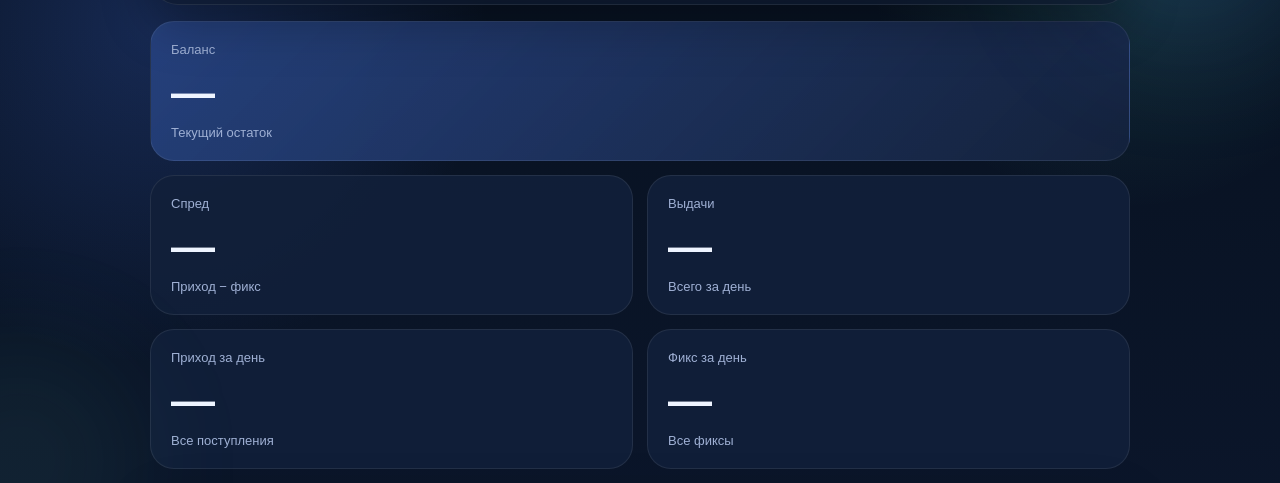
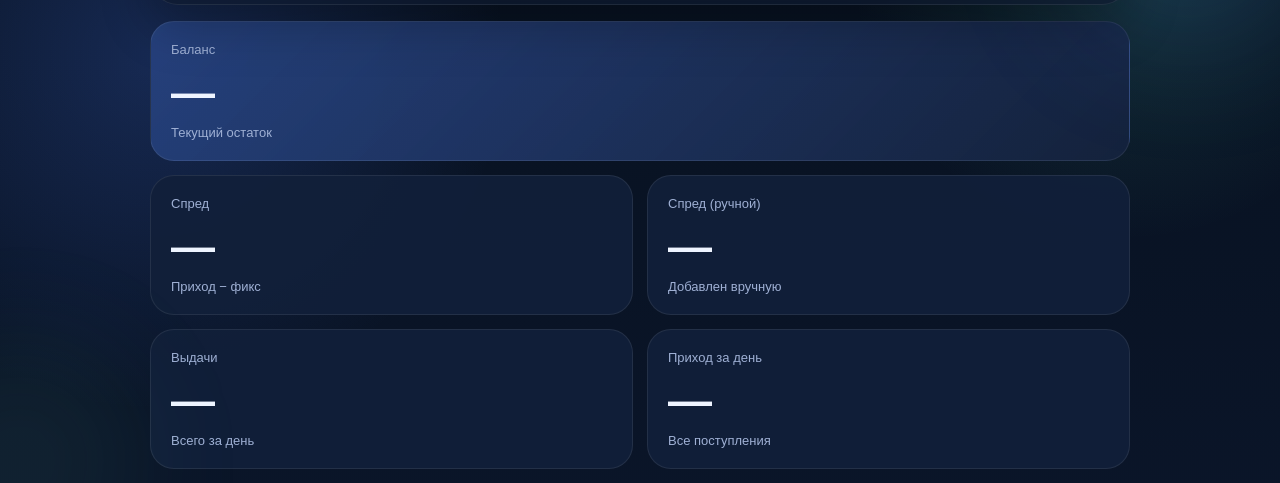
Before and after one commit to obyvatelvsego02-spec/miniapp, a plain HTML site: page static/index.html in a window 1280 px wide. Shown: the part 149-632 px from the top of the page. Drawn offline with Linux system fonts and the light colour scheme.

Commit message:
Update index.html

```diff
--- a/static/index.html
+++ b/static/index.html
@@ -37,6 +37,12 @@
         <span class="metric-card__label">Спред</span>
         <span class="metric-card__value" id="spreadValue">—</span>
         <span class="metric-card__hint">Приход − фикс</span>
+      </button>
+
+      <button class="metric-card" type="button">
+        <span class="metric-card__label">Спред (ручной)</span>
+        <span class="metric-card__value" id="manualSpreadValue">—</span>
+        <span class="metric-card__hint">Добавлен вручную</span>
       </button>
 
       <button class="metric-card" data-open="payouts" type="button">
```
